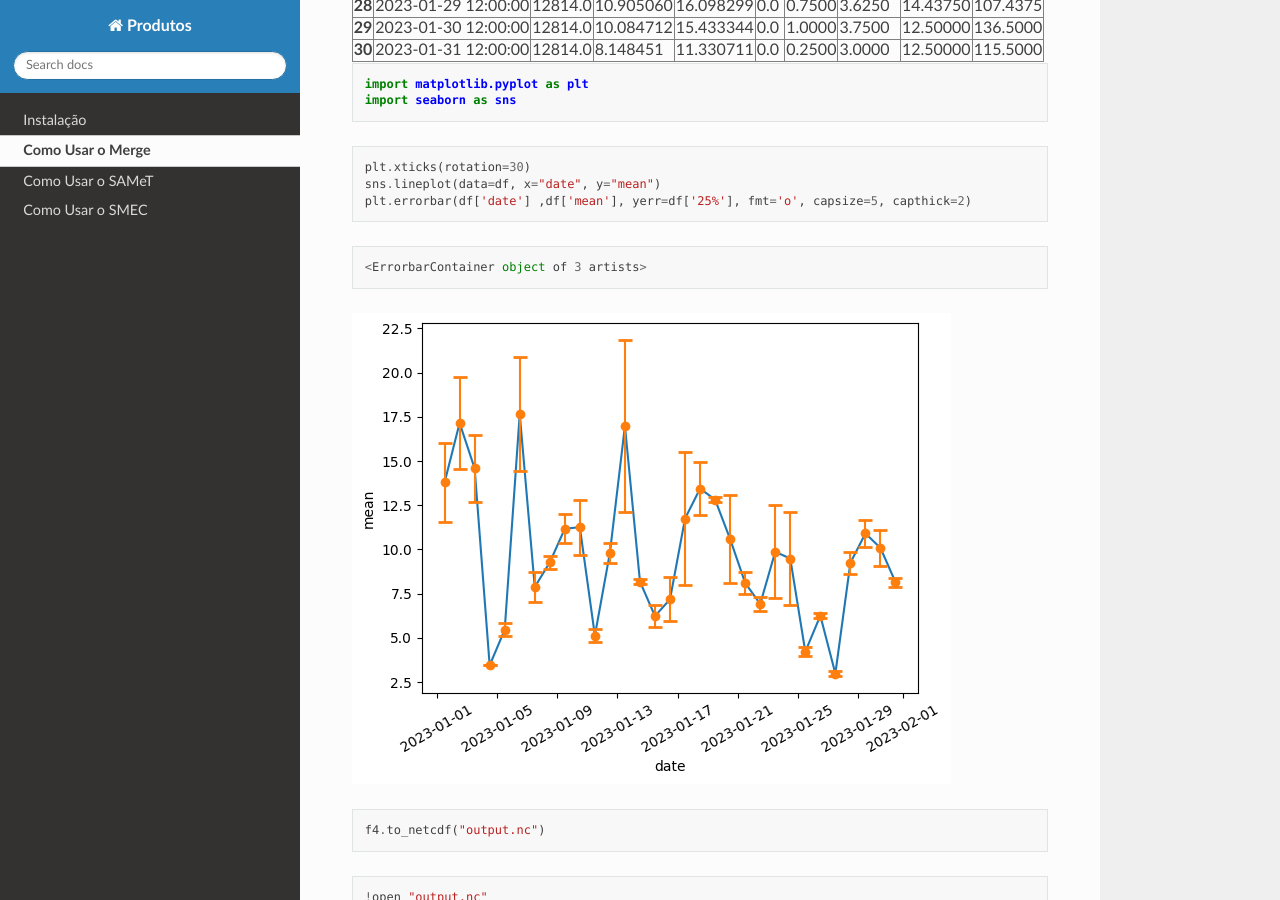
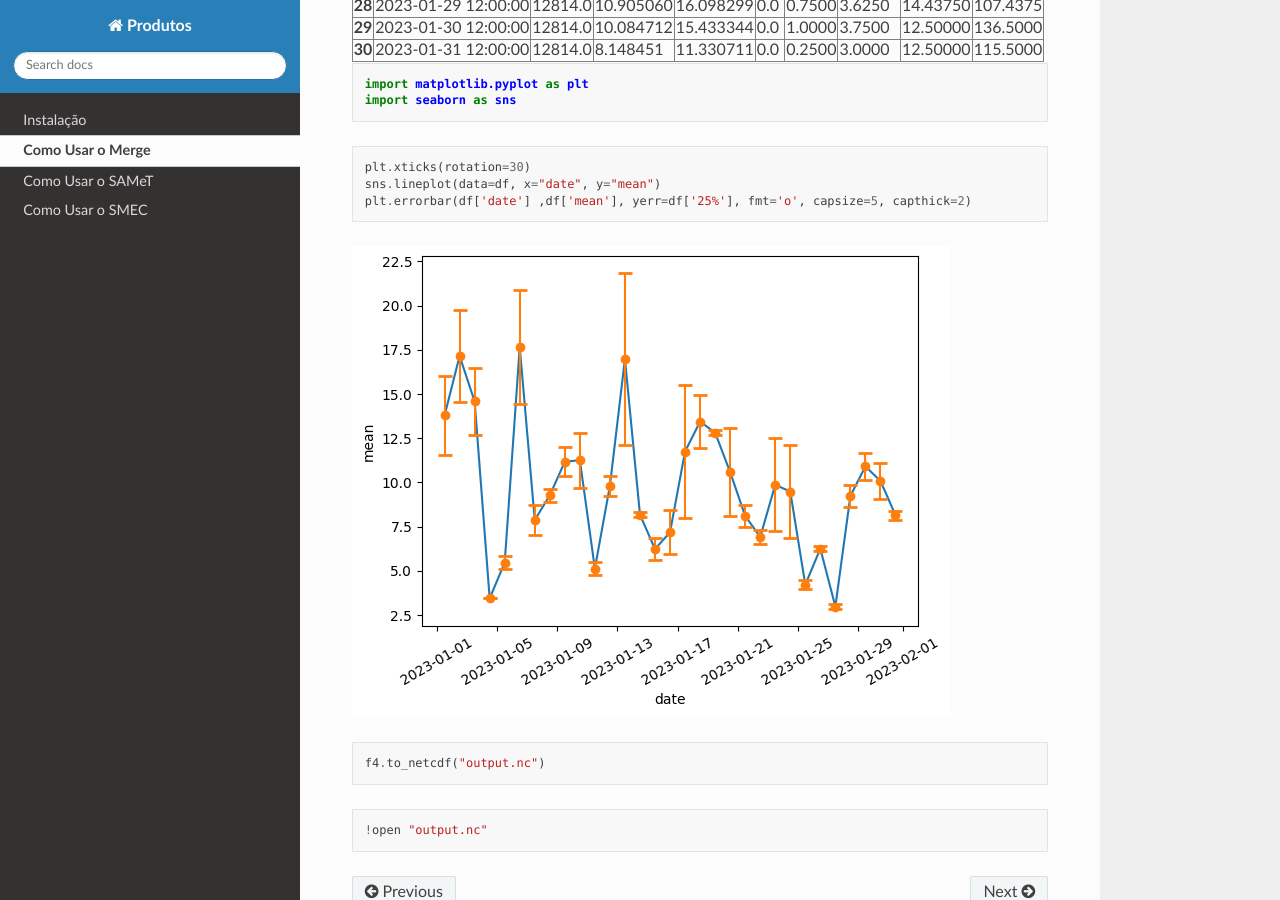
Before and after one commit to framework-CPTEC/Product-user, a Sphinx documentation site: the page built from docs/source/usageMerge.rst, in a window 1280 px wide and 900 px high, scrolled down 9224 px. Built offline with Sphinx 7.4.7 and the Read the Docs theme 3.1.0, drawn with Linux system fonts in a browser that asks for light colours.

Commit message:
Update usageMerge.rst

```diff
--- a/docs/source/usageMerge.rst
+++ b/docs/source/usageMerge.rst
@@ -1288,15 +1288,6 @@ Como Usar o Merge
     plt.errorbar(df['date'] ,df['mean'], yerr=df['25%'], fmt='o', capsize=5, capthick=2)
 
 
-
-
-.. parsed-literal::
-
-    <ErrorbarContainer object of 3 artists>
-
-
-
-
 .. image:: _static/mrg_output_17_1.png
 
 
```
